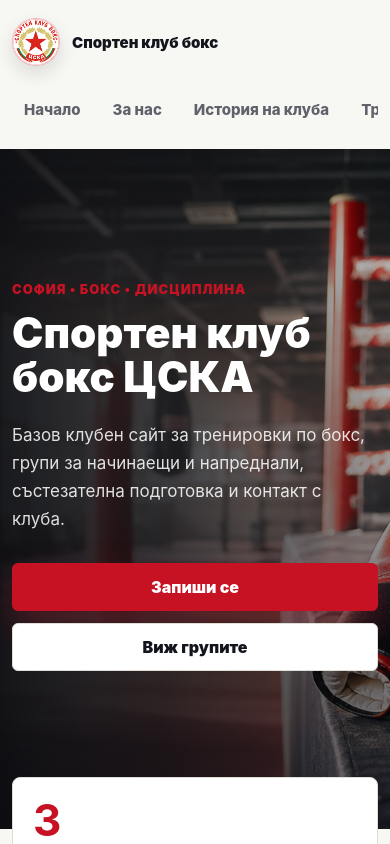
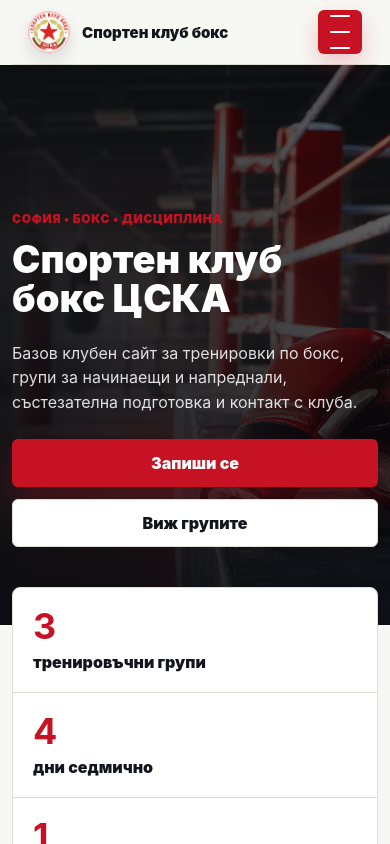
Before and after one commit to ninkov/sporten-club-box-cska, a React (Vite) app: page / in a window 390 px wide. Shown: the top 844 px of the page. Built offline with nearby package versions, Linux system fonts and the light colour scheme.

Commit message:
Improve mobile navigation menu
Add a hamburger toggle for mobile navigation and restyle the dropdown menu for better spacing, contrast, and usability.

```diff
--- a/src/components/Header.jsx
+++ b/src/components/Header.jsx
@@ -1,19 +1,46 @@
+import { useState } from 'react'
 import logoImg from '../assets/cska-logo.jpg'
 
+const navLinks = [
+  ['#top', 'Начало'],
+  ['#about', 'За нас'],
+  ['#history', 'История на клуба'],
+  ['#coaches', 'Треньори'],
+  ['#gallery', 'Галерия'],
+  ['#contact', 'Контакти'],
+]
+
 function Header() {
+  const [isMenuOpen, setIsMenuOpen] = useState(false)
+
   return (
     <header className="site-header">
       <a className="brand" href="#top" aria-label="Спортен клуб бокс ЦСКА">
         <img className="brand-logo" src={logoImg} alt="" />
         <span>Спортен клуб бокс</span>
       </a>
-      <nav aria-label="Основна навигация">
-        <a href="#top">Начало</a>
-        <a href="#about">За нас</a>
-        <a href="#history">История на клуба</a>
-        <a href="#coaches">Треньори</a>
-        <a href="#gallery">Галерия</a>
-        <a href="#contact">Контакти</a>
+      <button
+        className="menu-toggle"
+        type="button"
+        aria-controls="site-navigation"
+        aria-expanded={isMenuOpen}
+        aria-label={isMenuOpen ? 'Затвори менюто' : 'Отвори менюто'}
+        onClick={() => setIsMenuOpen((currentValue) => !currentValue)}
+      >
+        <span></span>
+        <span></span>
+        <span></span>
+      </button>
+      <nav
+        id="site-navigation"
+        className={isMenuOpen ? 'is-open' : ''}
+        aria-label="Основна навигация"
+      >
+        {navLinks.map(([href, label]) => (
+          <a key={href} href={href} onClick={() => setIsMenuOpen(false)}>
+            {label}
+          </a>
+        ))}
       </nav>
     </header>
   )
--- a/src/index.css
+++ b/src/index.css
@@ -97,11 +97,11 @@
 
 @media (max-width: 520px) {
   h1 {
-    font-size: 42px;
+    font-size: 38px;
   }
 
   h2 {
-    font-size: 31px;
+    font-size: 29px;
   }
 }
 
@@ -152,6 +152,31 @@
 
 .site-header nav {
   gap: 8px;
+}
+
+.menu-toggle {
+  display: none;
+  width: 44px;
+  height: 44px;
+  flex: 0 0 44px;
+  place-items: center;
+  border: 1px solid var(--border);
+  border-radius: 6px;
+  color: var(--text-h);
+  background: var(--surface);
+  padding: 0;
+}
+
+.menu-toggle span {
+  width: 20px;
+  height: 2px;
+  display: block;
+  border-radius: 999px;
+  background: currentColor;
+}
+
+.menu-toggle span + span {
+  margin-top: 5px;
 }
 
 .site-header nav a {
@@ -527,30 +552,80 @@
   }
 }
 
+@media (prefers-color-scheme: dark) and (max-width: 860px) {
+  .site-header nav a {
+    background: rgba(255, 255, 255, 0.04);
+  }
+}
+
 @media (max-width: 860px) {
   .site-header {
+    width: 100%;
     min-height: auto;
-    padding: 18px 0;
-    align-items: flex-start;
-    flex-direction: column;
+    padding: 10px 16px;
+    align-items: center;
+    flex-direction: row;
+    flex-wrap: wrap;
+    gap: 10px;
+    border-bottom: 1px solid var(--border);
+  }
+
+  .menu-toggle {
+    display: grid;
+    margin-left: auto;
+    color: #fff;
+    background: var(--red);
+    border-color: transparent;
+    box-shadow: 0 10px 22px rgba(198, 18, 35, 0.22);
   }
 
   .site-header nav {
     width: 100%;
-    overflow-x: auto;
-    padding-bottom: 2px;
+    display: none;
+    grid-template-columns: 1fr;
+    gap: 0;
+    padding: 8px;
+    border: 1px solid var(--border);
+    border-radius: 8px;
+    background: rgba(17, 18, 23, 0.96);
+    box-shadow: 0 18px 40px rgba(0, 0, 0, 0.22);
+  }
+
+  .site-header nav.is-open {
+    display: grid;
   }
 
   .site-header nav a {
-    white-space: nowrap;
+    min-height: 40px;
+    display: flex;
+    align-items: center;
+    justify-content: flex-start;
+    color: rgba(255, 255, 255, 0.9);
+    text-align: left;
+    white-space: normal;
+    padding: 9px 10px;
+    border: 0;
+    border-radius: 6px;
+    background: transparent;
+  }
+
+  .site-header nav a + a {
+    margin-top: 2px;
+  }
+
+  .site-header nav a:hover,
+  .site-header nav a:focus-visible {
+    color: #fff;
+    background: rgba(198, 18, 35, 0.92);
+    outline: none;
   }
 
   .hero {
-    min-height: 720px;
+    min-height: 620px;
   }
 
   .hero-content {
-    padding: 76px 0 102px;
+    padding: 58px 0 94px;
   }
 
   .lead {
@@ -593,16 +668,92 @@
   }
 
   .brand {
+    width: auto;
+    min-width: 0;
     font-size: 15px;
   }
 
+  .brand span {
+    overflow: hidden;
+    text-overflow: ellipsis;
+    white-space: nowrap;
+  }
+
+  .brand-logo {
+    width: 42px;
+    height: 42px;
+  }
+
+  .site-header nav a {
+    font-size: 14px;
+  }
+
   .hero {
-    min-height: 680px;
+    min-height: 560px;
+    align-items: end;
+  }
+
+  .hero-media::after {
+    background:
+      linear-gradient(90deg, rgba(8, 9, 13, 0.88), rgba(8, 9, 13, 0.48)),
+      linear-gradient(0deg, rgba(8, 9, 13, 0.72), rgba(8, 9, 13, 0.16));
+  }
+
+  .hero-media img {
+    object-position: 64% center;
+  }
+
+  .hero-content {
+    padding: 42px 0 78px;
+  }
+
+  .eyebrow {
+    font-size: 12px;
+    letter-spacing: 0.7px;
+  }
+
+  .lead {
+    font-size: 16px;
+    line-height: 1.55;
+  }
+
+  .hero-actions {
+    margin-top: 24px;
   }
 
   .hero-actions a,
   .contact-card a {
     width: 100%;
+  }
+
+  .intro-section {
+    margin-top: -38px;
+  }
+
+  .intro-section strong {
+    font-size: 36px;
+  }
+
+  .training-section,
+  .history-section,
+  .coaches-section,
+  .gallery-section,
+  .schedule-section,
+  .about-section,
+  .contact-section {
+    padding: 46px 0;
+  }
+
+  .section-heading {
+    margin-bottom: 24px;
+  }
+
+  .training-card {
+    min-height: 220px;
+  }
+
+  .gallery-item {
+    min-height: 140px;
   }
 
   .intro-section article,
```
